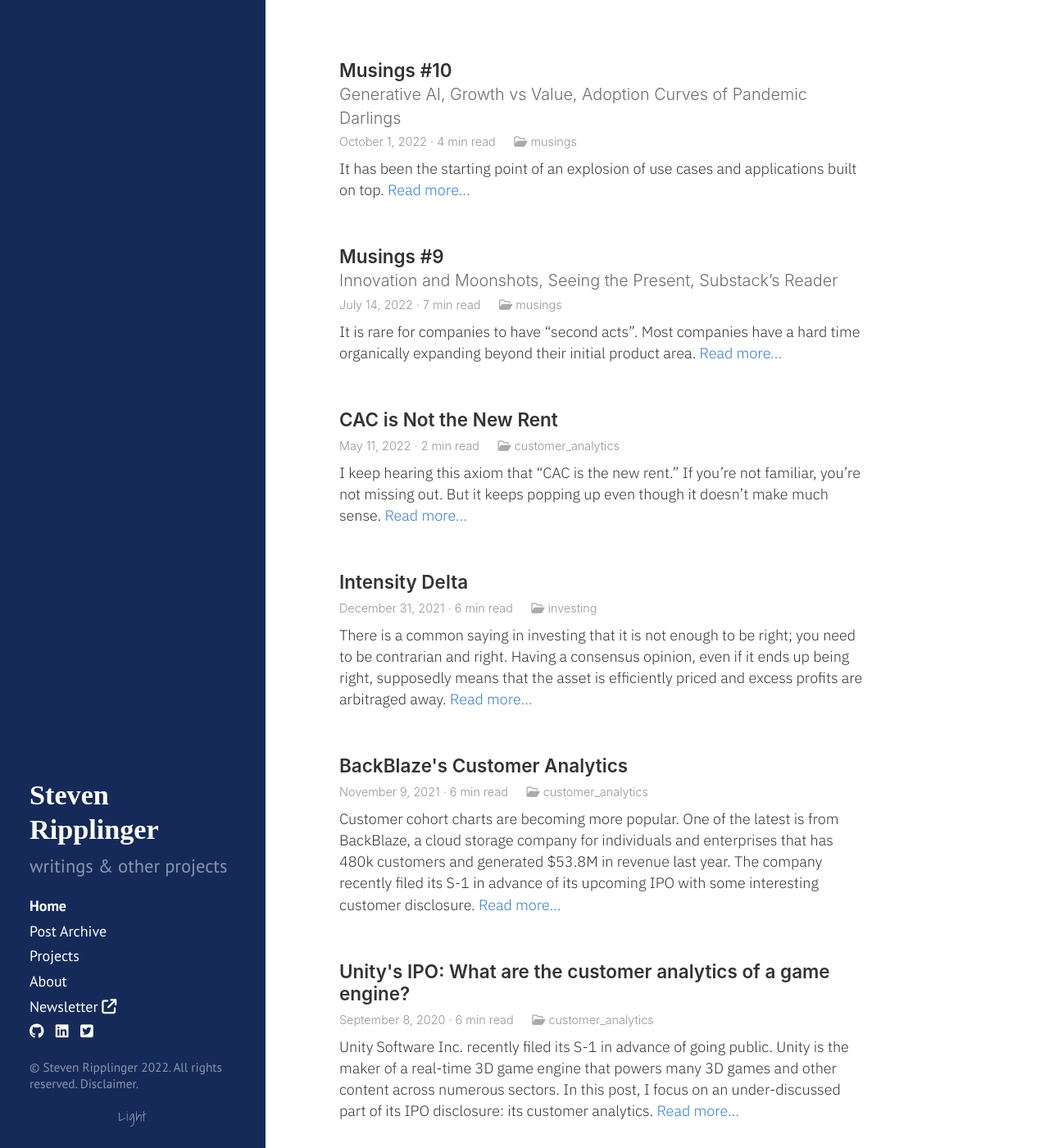
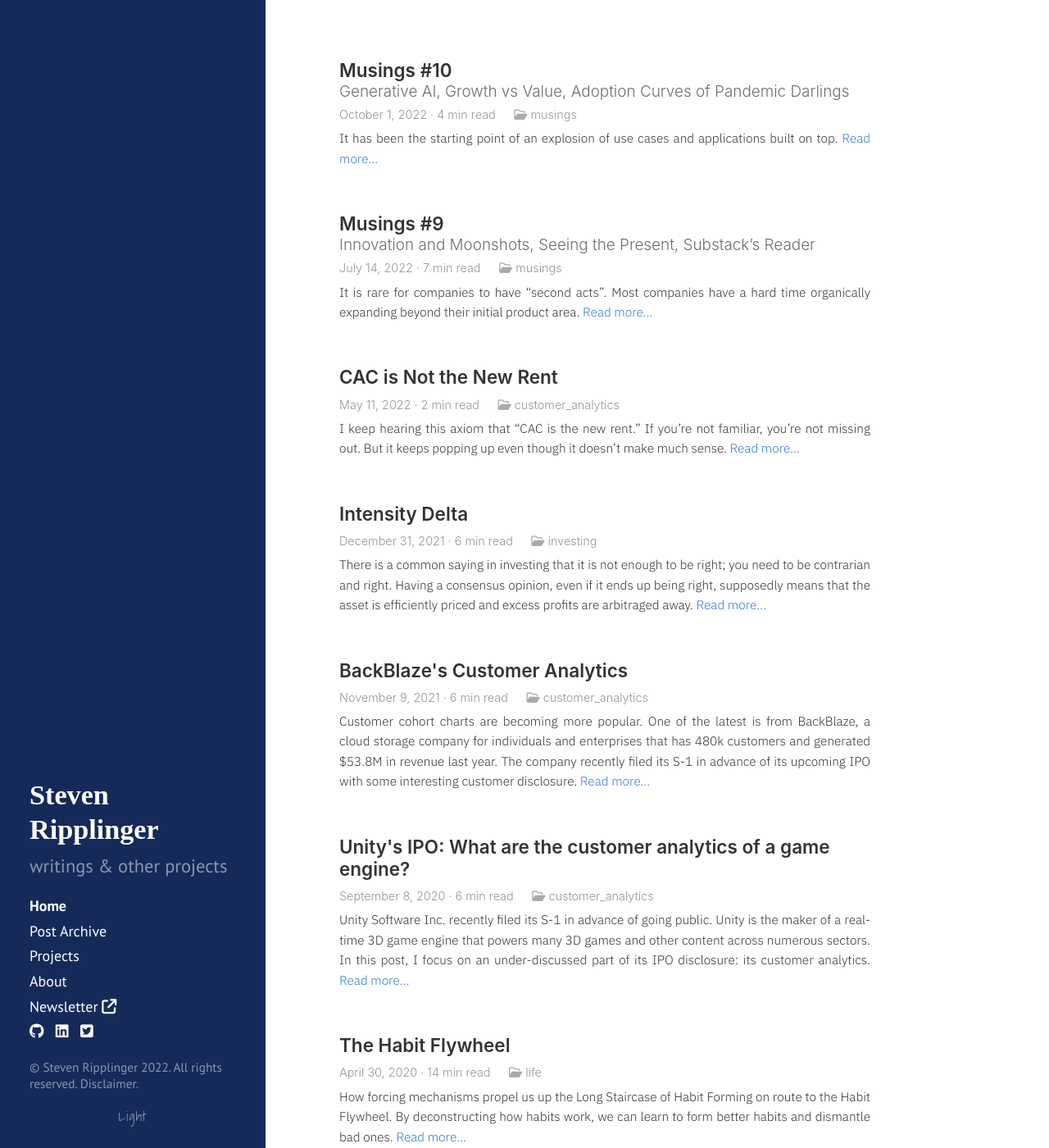
Before and after one commit to sripplin/website, a Jekyll site: the page built from index.html, in a window 1280 px wide and 1400 px high. Shown: the whole window at 82% size. Built offline with Jekyll 4.4.1, drawn with Linux system fonts in a browser that asks for light colours; nearby versions of some CDN libraries; some web fonts are replaced; the list of posts is cut into pages by our own code.

Commit message:
minor ccs updates - mostly text sizing, refactoring

```diff
--- a/_layouts/post.html
+++ b/_layouts/post.html
@@ -20,7 +20,7 @@
     <p style="margin:.6em;"></p>
     {% include post_date_read_time.html %}
     &emsp;
-    <span style="display:inline" class="category"><i class="fa-regular fa-folder-open" style="color: #969696; opacity: 0.80"></i>
+    <span style="display:inline; white-space: nowrap;" class="category"><i class="fa-regular fa-folder-open" style="color: #969696; opacity: 0.80"></i>
          {% capture category_name %}{{ page.category }}{% endcapture %}
          <a style="color:#969696" href="{{site.url}}/category/{{ category_name }}">{{ category_name }}</a>
     </span>
@@ -53,7 +53,7 @@
               </h4>
               <span style="display: inline;" class="post-date">
                 {%- if post.subtitle and post.category == "musings" -%}
-                      <small>&raquo;</small> <a style="color:var(--main-text-color);" href="{{site.url}}{{post.url}}">{{ post.subtitle }}</a>
+                      <small style="color:var(--main-text-color);">&raquo;</small> <a style="color:var(--main-text-color);" href="{{site.url}}{{post.url}}">{{ post.subtitle }}</a>
                 {%- endif -%}
                 <small style="color:var(--main-text-color);"> &raquo; {{ post.date | date: "%Y-%m-%d" }}</small>
               </span>
@@ -68,7 +68,7 @@
         </h4>
         <span style="display: inline" class="post-date">
           {%- if post.subtitle and post.category == "musings" -%}
-                <small>&raquo;</small> <a style="color:var(--main-text-color);" href="{{site.url}}{{post.url}}">{{ post.subtitle }}</a>
+                <small style="color:var(--main-text-color);">&raquo;</small> <a style="color:var(--main-text-color);" href="{{site.url}}{{post.url}}">{{ post.subtitle }}</a>
           {%- endif -%}
           <small style="color:var(--main-text-color);"> &raquo; {{ post.date | date: "%Y-%m-%d" }}</small>
         </span>
--- a/css/hyde.css
+++ b/css/hyde.css
@@ -45,7 +45,7 @@
 
 @media only screen and (max-device-width: 480px) {
   html {
-    font-size: 19px;
+    font-size: 18px;
     text-align: left;
   }
 }
@@ -270,10 +270,6 @@
   }
 }
 
-.excerpt {
-  margin:.5em;
-}
-
 .post-content, .page-content, .excerpt, .custom_excerpt {
   text-align: justify;
   line-height: 1.6em;
@@ -284,6 +280,11 @@
     text-align: left;
     line-height: 150%;
   }
+}
+
+.excerpt {
+  font-size: 0.85rem;
+  margin-top: -0.7rem;
 }
 
 .footnotes p {
--- a/css/poole.css
+++ b/css/poole.css
@@ -425,7 +425,8 @@
 
 .post-subtitle {
   display: block;
-  font-size: 1.1rem;
+  font-size: 1.05rem;
+  line-height: 120%;
   margin-top: -0.4rem;
   margin-bottom: -0.2rem;
   color: var(--main-subtitle-color);
@@ -446,6 +447,7 @@
 }
 .post-meta {
   font-size: 0.8rem;
+  margin-top:.7em;
 }
 
 /* Related posts */
--- a/index.html
+++ b/index.html
@@ -33,25 +33,28 @@
 
     <!-- Metadata -->
     <div class="post-meta">
-      <p style="margin:.6em;"></p>
+      <p>
       <span style="display: inline" class="post-date" title="Estimated read time">
           {{ post.date | date: "%B %-d, %Y"}} &middot;
            {% assign words = post.content | strip_html | number_of_words %}{{ words | divided_by:200 | at_most:25 }} min read
        </span>
        &emsp;
-       <span style="display:inline" class="category"><i class="fa-regular fa-folder-open" style="color: #969696; opacity: 0.80"></i>
+       <span style="display:inline; white-space: nowrap;" class="category"><i class="fa-regular fa-folder-open" style="color: #969696; opacity: 0.80"></i>
            {% capture category_name %}{{ post.category }}{% endcapture %}
            <a style="color:#969696" href="{{ site.url }}/category/{{ category_name }}">{{ category_name}}</a>
       </span>
+      </p>
     </div>
 
+
   <!-- excerpt -->
-  <p class='excerpt' style="margin:.5em;"></p>
+  <p class='excerpt'>
   {%- if post.custom_excerpt -%}
     {{ post.custom_excerpt| newline_to_br | newline_to_br | strip_newlines | replace: '<br />', ' ' | strip_html | strip | append: "  <a href='" | append: site.url | append: post.url | append: "'>Read more...</a>"| append: "<br /> " }}
   {%- else -%}
     {{ post.excerpt | newline_to_br | newline_to_br | strip_newlines | replace: '<br />', ' ' | strip_html | strip | append: "  <a href='" | append: site.url | append: post.url | append: "'>Read more...</a>"| append: "<br /> " }}
   {%- endif -%}
+  </p>
 </div>
   {% endfor %}
 </div>
```
Also changed, not shown: _layouts/category.html (+4 -3 lines), archive.md (+3 -3 lines).
